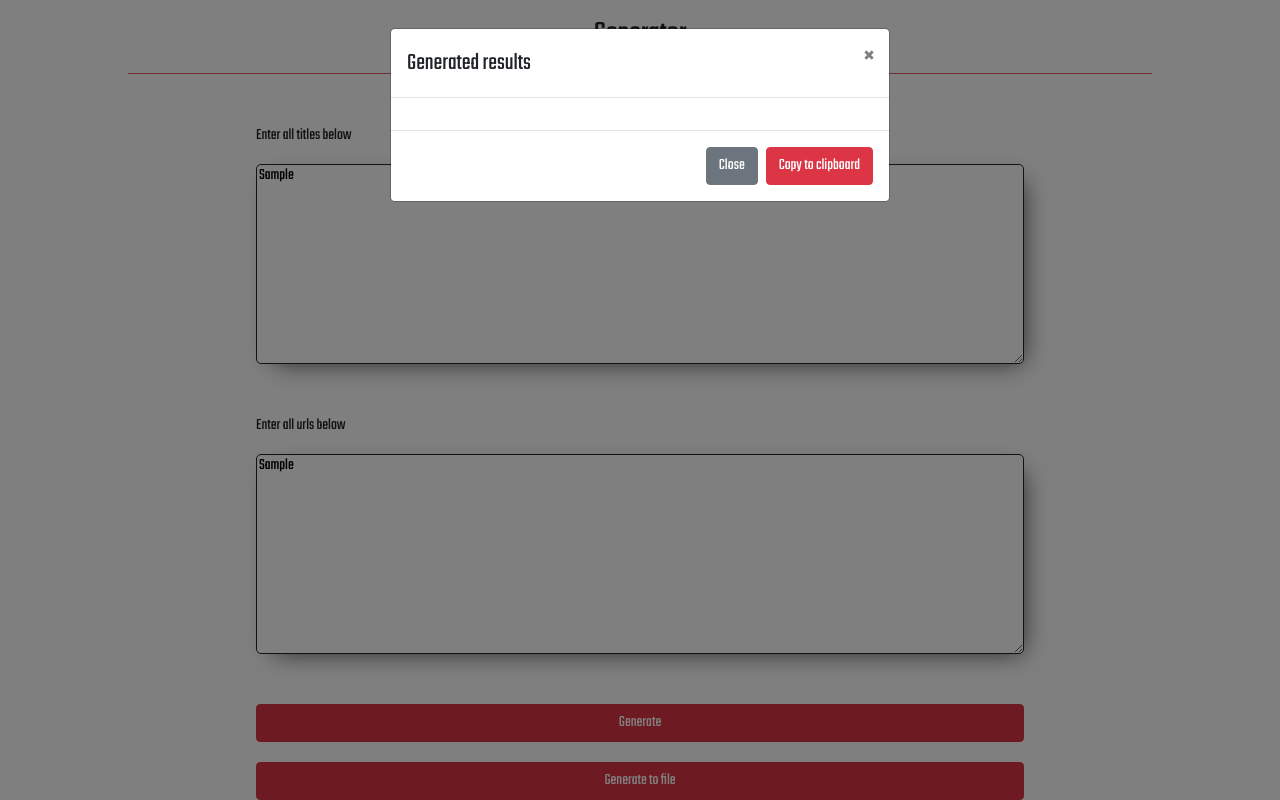
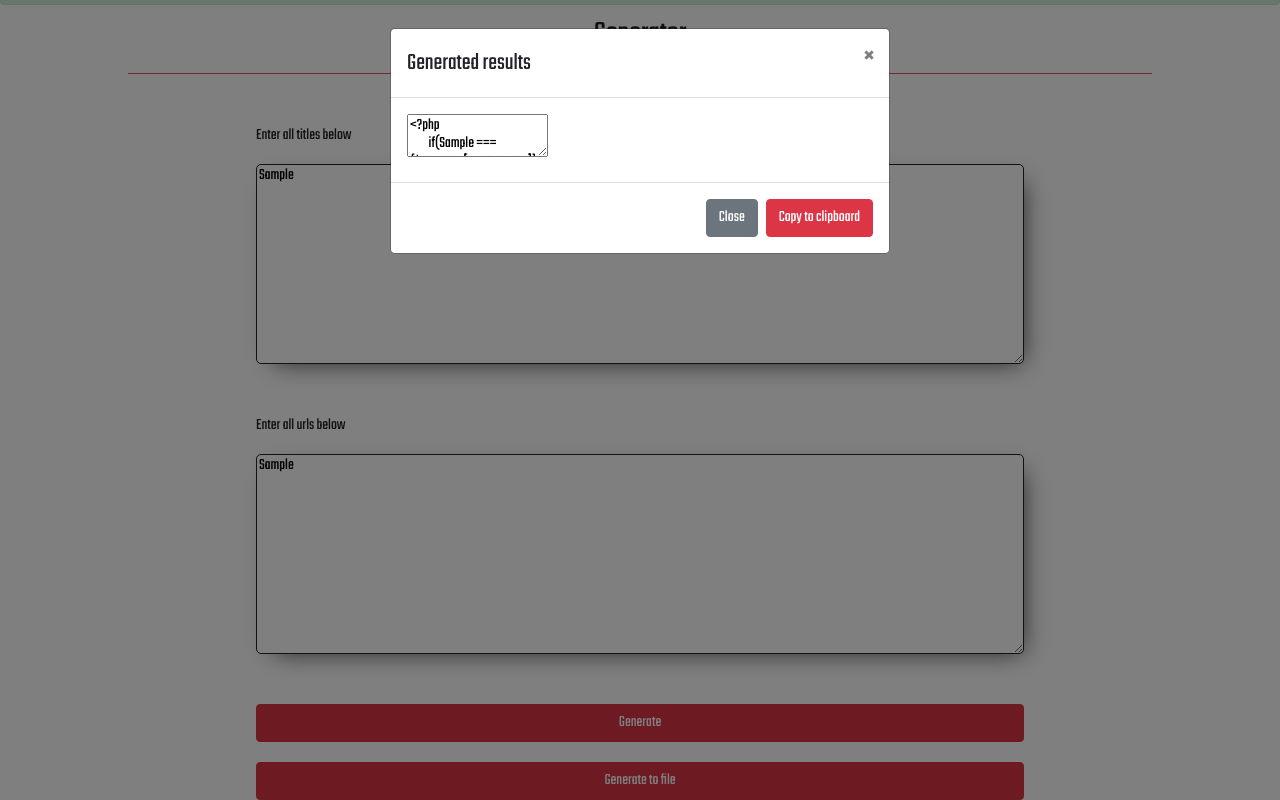
Before and after one commit to DevWichrowski/CMS-title-generator, a React (Create React App) app: page / in a window 1280 px wide. Both pictures are taken after typing "Sample", "Sample" into the empty fields and a click on the button "Generate". Shown: the part 101-901 px from the top of the page. Built offline with nearby package versions, Linux system fonts and the light colour scheme.

Commit message:
Add value to textarea

```diff
--- a/src/components/Dashboard/TitleGenerator/ResultModal/ResultModal.js
+++ b/src/components/Dashboard/TitleGenerator/ResultModal/ResultModal.js
@@ -1,5 +1,6 @@
 import React, { Component } from 'react';
 import { Button, Modal } from 'react-bootstrap';
+import './ResultModal.scss';
 
 class ResultModal extends Component {
 	constructor(props, context) {
@@ -8,19 +9,20 @@ class ResultModal extends Component {
 
 	render() {
 		return (
-			<div>
+			<div className="result-modal">
 				<Modal show={this.props.showModal} onHide={this.props.handleModal}>
 					<Modal.Header closeButton>
 						<Modal.Title>Generated results</Modal.Title>
 					</Modal.Header>
-					<Modal.Body></Modal.Body>
+					<Modal.Body>
+						<textarea className="custom-textarea" value={this.props.resultValue} readOnly/>
+					</Modal.Body>
+					{console.log(this.props)}
 					<Modal.Footer>
 						<Button variant="secondary" onClick={this.props.handleModal}>
 							Close
 						</Button>
-						<Button variant="danger">
-							Copy to clipboard
-						</Button>
+						<Button variant="danger">Copy to clipboard</Button>
 					</Modal.Footer>
 				</Modal>
 			</div>
--- /dev/null
+++ b/src/components/Dashboard/TitleGenerator/ResultModal/ResultModal.scss
@@ -0,0 +1,11 @@
+.result-modal{
+    .custom-textarea {
+        display: block;
+        width: 100%;
+        height: 200px;
+        margin: 0 auto;
+        box-shadow: 8px 8px 24px -10px rgba(0, 0, 0, .75);
+        border: 1px solid #212529;
+        border-radius: 5px;
+    }
+}
--- a/src/components/Dashboard/TitleGenerator/TitleGenerator.js
+++ b/src/components/Dashboard/TitleGenerator/TitleGenerator.js
@@ -36,9 +36,9 @@ class TitleGenerator extends Component {
 		this.setState({ urlsArray: this.parseStringToArray(event.target.value) });
 	};
 
-	handleShowModal = () =>{
-		this.setState({showResultModal: !this.state.showResultModal})
-	}
+	handleShowModal = () => {
+		this.setState({ showResultModal: !this.state.showResultModal });
+	};
 
 	generateCodePHP = (titles, urls) => {
 		let result = '';
@@ -51,6 +51,7 @@ class TitleGenerator extends Component {
 			result += `?>\n`;
 			result += `\n`;
 			this.setState({ textareaResult: result });
+			console.log('qwe', this.state.textareaResult);
 			return true;
 		});
 		return result;
@@ -69,8 +70,9 @@ class TitleGenerator extends Component {
 	submitGenerate = () => {
 		if (this.state.titlesArray.length === this.state.urlsArray.length) {
 			this.setState({ generatedCodePHP: this.generateCodePHP(this.state.titlesArray, this.state.urlsArray) });
-			console.log(this.state.generatedCodePHP);
+			// console.log(this.state.generatedCodePHP);
 			this.handleAlertSuccess();
+			this.handleShowModal();
 		} else {
 			this.handleAlertError();
 		}
@@ -92,8 +94,12 @@ class TitleGenerator extends Component {
 					<p>Enter all urls below</p>
 					<textarea className="custom-textarea" onChange={this.saveUrls} />
 				</div>
-					<ResultModal handleModal={this.handleShowModal} showModal={this.state.showResultModal}/>
-				<Button className="generate-button" variant="danger" onClick={() => this.handleShowModal()}>
+				<ResultModal
+					handleModal={this.handleShowModal}
+					showModal={this.state.showResultModal}
+					resultValue={this.state.textareaResult}
+				/>
+				<Button className="generate-button" variant="danger" onClick={() => this.submitGenerate()}>
 					Generate
 				</Button>
 				<Button className="generate-button" variant="danger">
```
